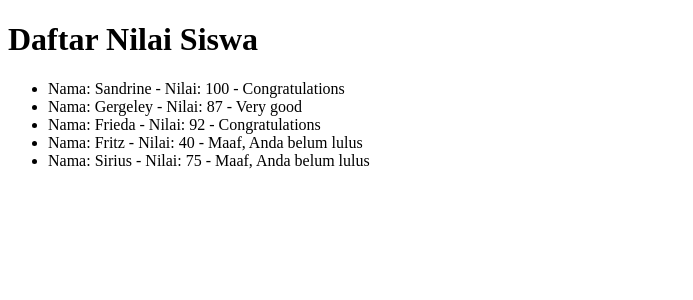
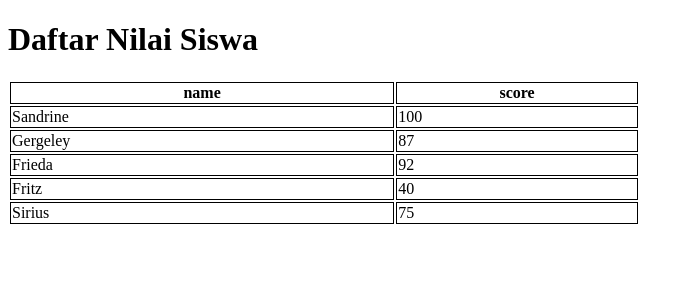
Before and after one commit to 20pplgb/brian, a Flask app: page / in a window 1280 px wide. Shown: the top 300 px of the page, without its empty margins (0-693 px from the left). Run offline with Flask 3, Linux system fonts and the light colour scheme.

Commit message:
Add files via upload

```diff
--- a/templates/index.html
+++ b/templates/index.html
@@ -4,10 +4,27 @@
     <meta charset="UTF-8">
     <meta name="viewport" content="width=device-width, initial-scale=1.0">
     <title>Student Scores</title>
+    <style>
+    table th, td{
+       border: 1px solid black;
+    }
+    </style>
 </head>
 <body>
     <h1>Daftar Nilai Siswa</h1>
-        <ul>
+    <table style="width : 50%">
+        <tr>
+            <th>name</th>
+            <th>score</th>
+        </tr>
+        {% for student in students %}
+        <tr>
+            <td>{{student['name']}}</td>
+            <td>{{student['score']}}</td>
+        </tr>
+        {%endfor%}
+    </table>
+        <!--<ul>
             {% for student in students %}
                 <li>
                     Nama: {{ student['name'] }} - Nilai: {{ student['score'] }}
@@ -20,6 +37,6 @@
                     {% endif %}
                 </li>
             {% endfor %}
-        </ul>
+        </-ul>-->
 </body>
 </html>
```
Also changed, not shown: templates/app.py (added, +18 -0 lines).
